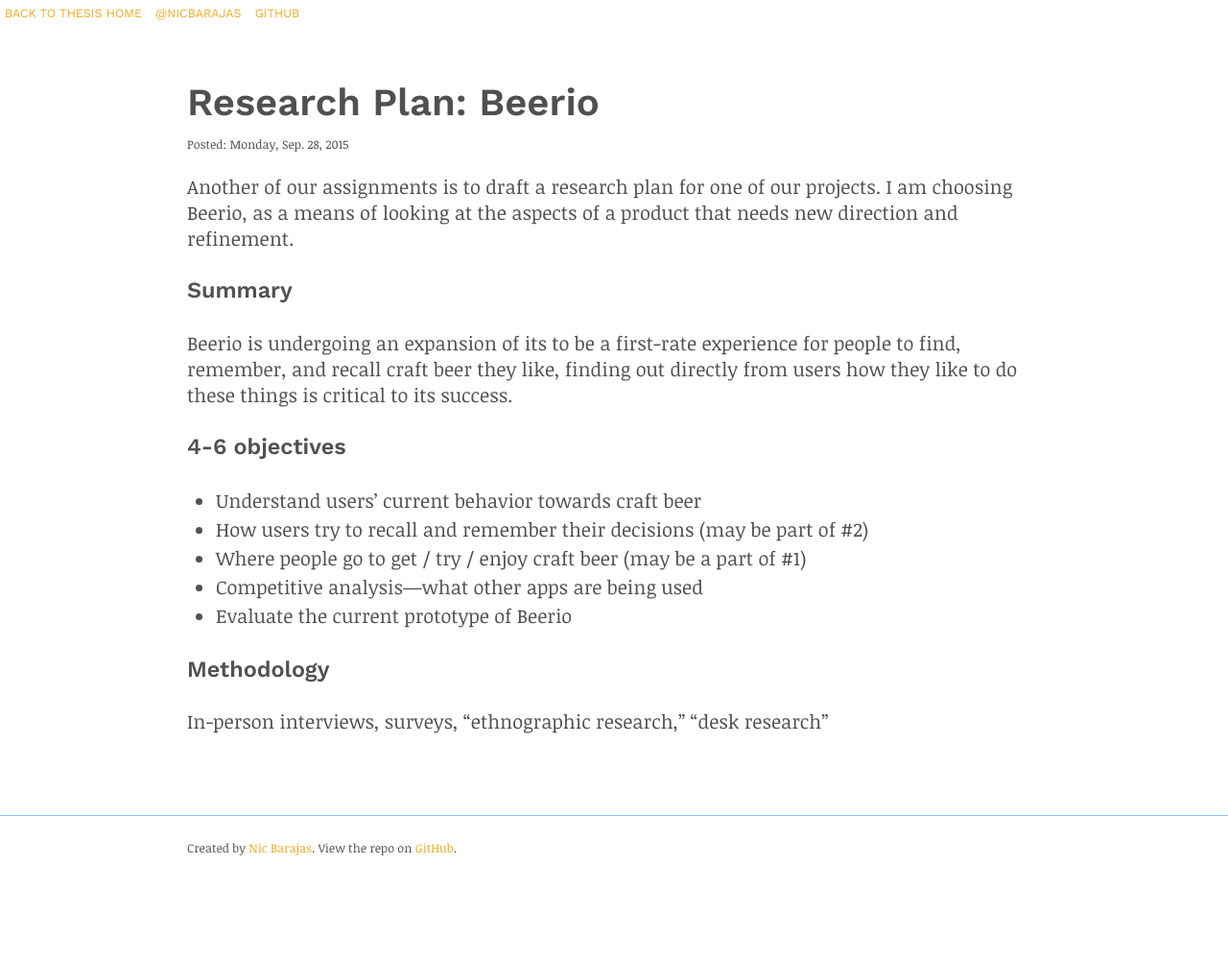
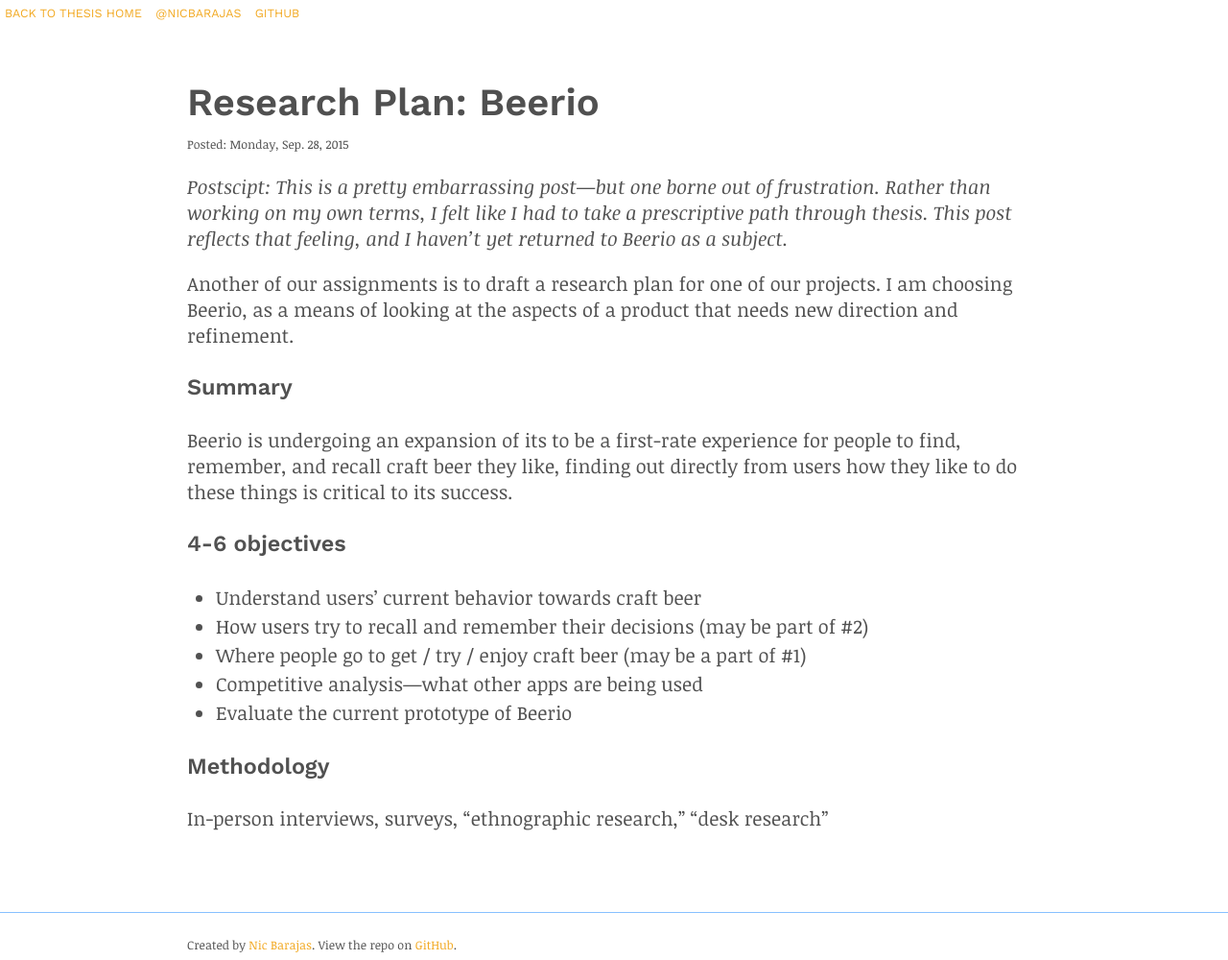
Before and after one commit to nicbarajas/sva-ixd-thesis, a Jekyll site: the page built from _posts/2015-09-28-research-method-plans-beerio.md, in a window 1280 px wide. Shown: the whole page at 96% size. Built offline with Jekyll 4.4.1, drawn with Linux system fonts in a browser that asks for light colours; before the commit the page ends 900 px from its top, so only the background shows below that.

Commit message:
Providing context.
Updating an older blog post with a little more understanding of what’s
going on behind the music.

```diff
--- a/_posts/2015-09-28-research-method-plans-beerio.md
+++ b/_posts/2015-09-28-research-method-plans-beerio.md
@@ -1,7 +1,9 @@
 ---
 title: "Research Plan: Beerio"
-summary: "You want a research plan? I’ll give you a research plan."
+summary: "An unhelpful and unexecuted plan whose original summary read: “You want a research plan? I’ll give you a research plan.”"
 ---
+
+*Postscipt: This is a pretty embarrassing post—but one borne out of frustration. Rather than working on my own terms, I felt like I had to take a prescriptive path through thesis. This post reflects that feeling, and I haven’t yet returned to Beerio as a subject.*
 
 Another of our assignments is to draft a research plan for one of our projects. I am choosing Beerio, as a means of looking at the aspects of a product that needs new direction and refinement.
 
```
